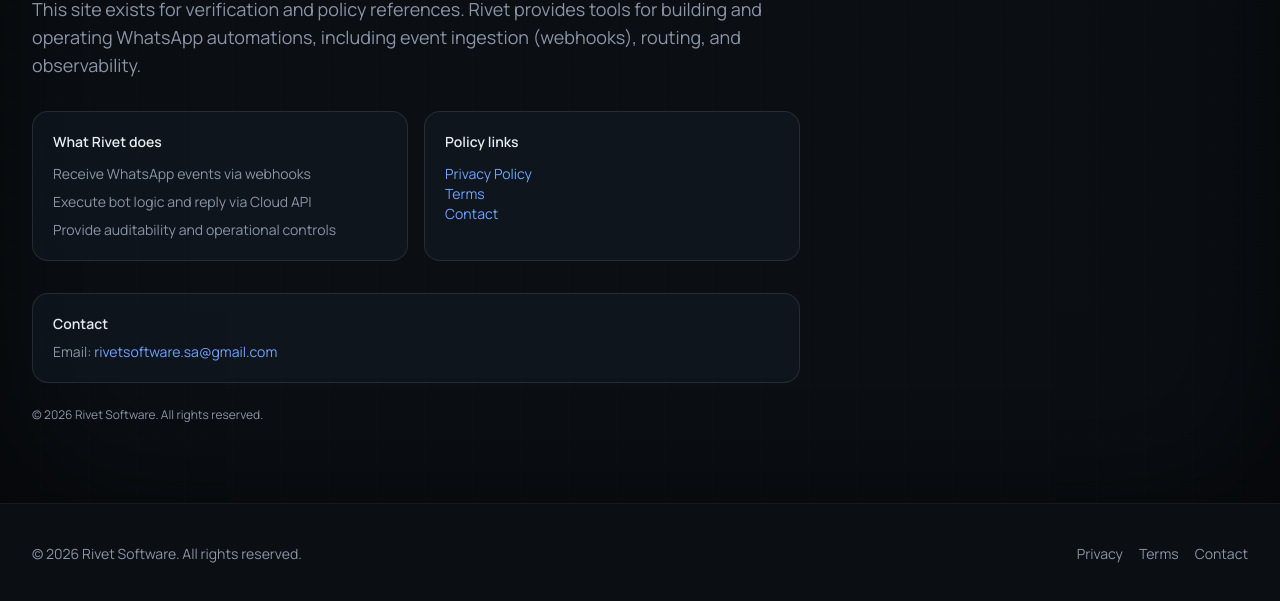
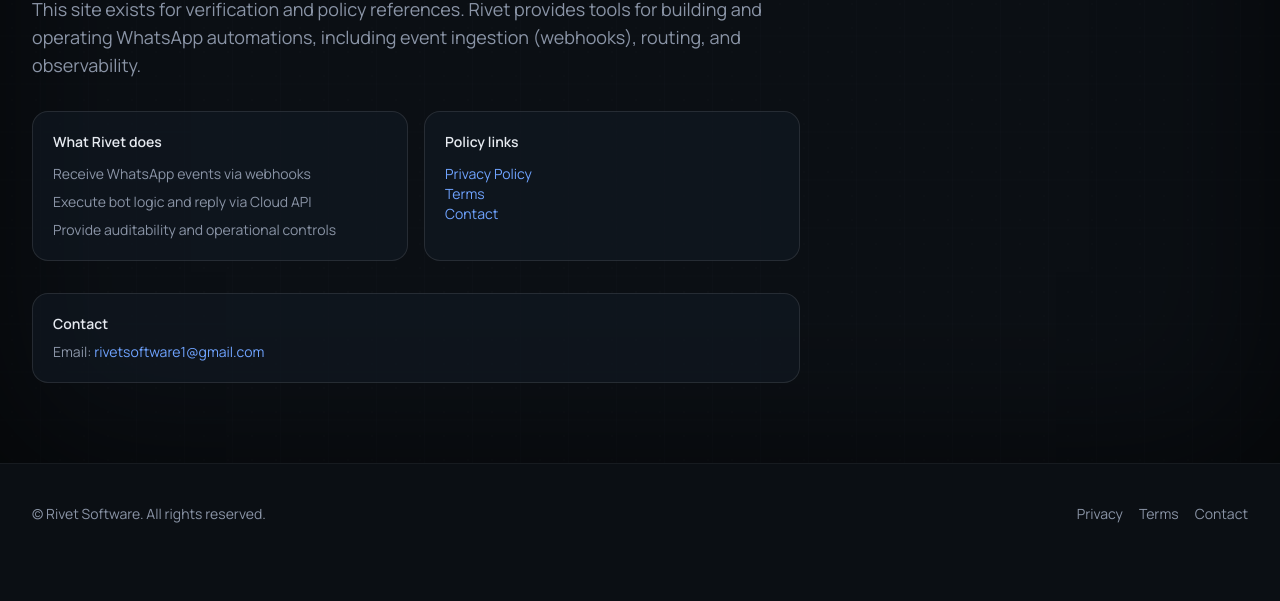
Before and after one commit to SilentStackDev/rivet-landing-site, a plain HTML site: page index.html in a window 1280 px wide. Shown: the part 313-914 px from the top of the page. After the commit the page ends 877 px from the top, so only its background shows below. Drawn offline with nearby package versions, Linux system fonts and the light colour scheme.

Commit message:
updated contact email address

```diff
--- a/index.html
+++ b/index.html
@@ -182,15 +182,11 @@
             <div class="text-sm font-semibold text-rivet-alloy">Contact</div>
             <p class="mt-2 text-sm text-rivet-steel">
               Email:
-              <a class="text-rivet-glow hover:text-rivet-alloy transition" href="mailto:rivetsoftware.sa@gmail.com">
-                rivetsoftware.sa@gmail.com
+              <a class="text-rivet-glow hover:text-rivet-alloy transition" href="mailto:rivetsoftware1@gmail.com">
+                rivetsoftware1@gmail.com
               </a>
             </p>
           </div>
-
-          <p class="mt-6 text-xs text-rivet-steel">
-            © <span id="year"></span> Rivet Software. All rights reserved.
-          </p>
         </div>
       </div>
     </section>
```
